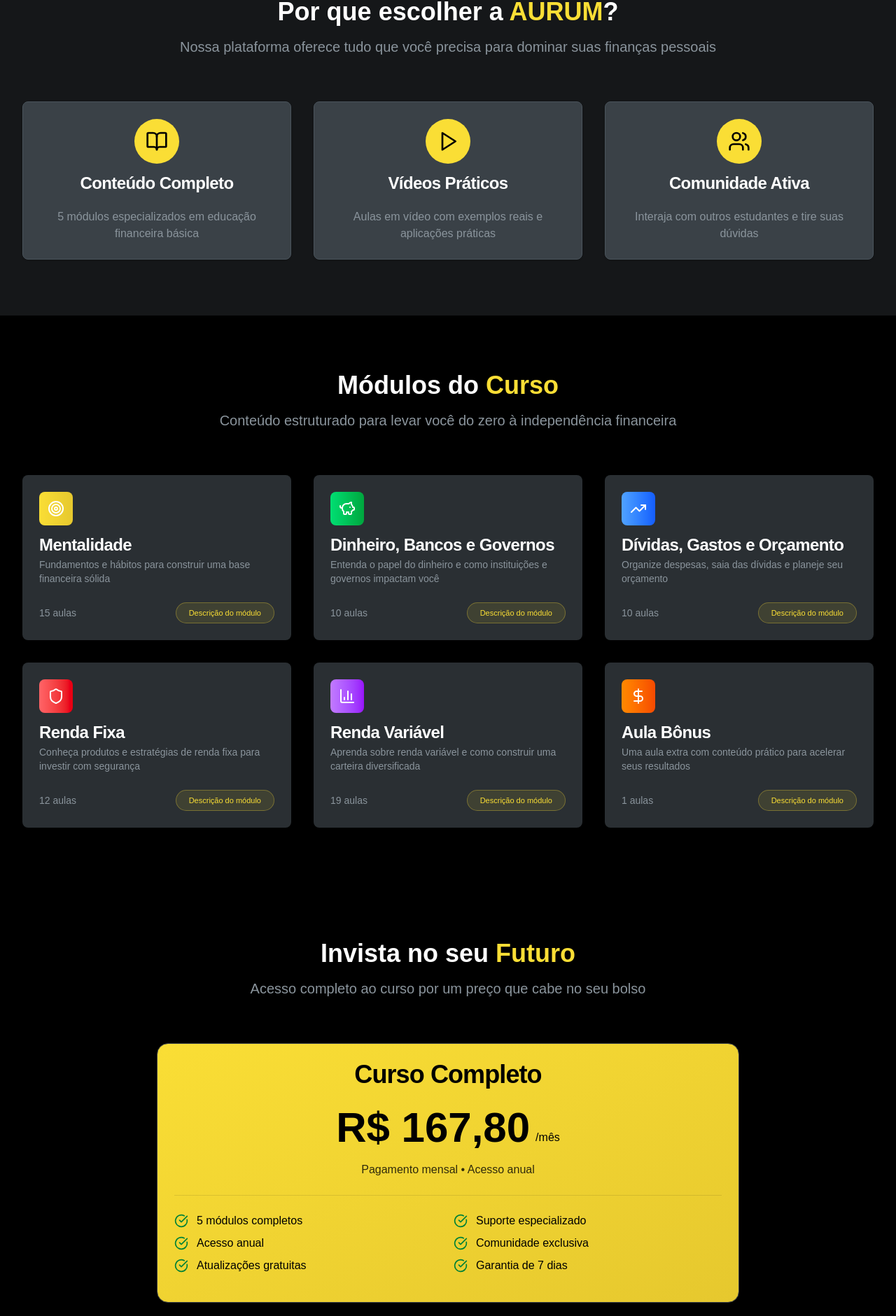
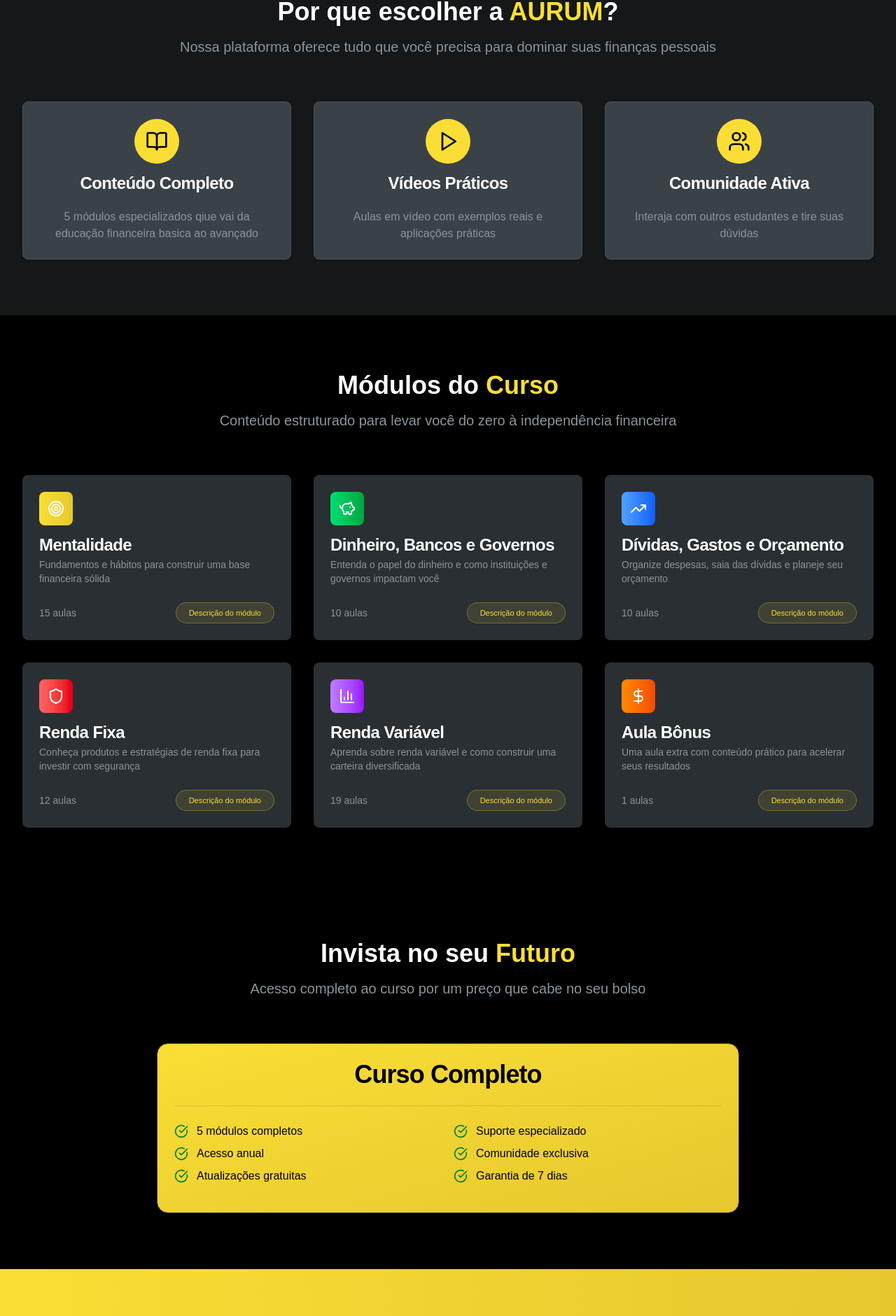
Before and after one commit to gustavo-gomess/AURUM, a Next.js app in the folder aurum-plataforma/: page / in a window 1280 px wide. Shown: the part 863-2744 px from the top of the page at 70% size. Built offline with nearby package versions, Linux system fonts and the light colour scheme.

Commit message:
Remove course pricing details from HomePage card for a streamlined design and focus on content.

```diff
--- a/aurum-plataforma/src/app/page.tsx
+++ b/aurum-plataforma/src/app/page.tsx
@@ -29,7 +29,7 @@
     {
       icon: BookOpen,
       title: "Conteúdo Completo",
-      description: "5 módulos especializados em educação financeira básica"
+      description: "5 módulos especializados qiue vai da educação financeira basica ao avançado"
     },
     {
       icon: Play,
@@ -383,11 +383,6 @@
           <Card className="bg-gradient-to-br from-yellow-400 to-yellow-600 text-black relative overflow-hidden rounded-2xl shadow-2xl ring-1 ring-black/10">
             <CardHeader className="text-center pb-6 pt-6">
               <CardTitle className="text-3xl lg:text-4xl font-bold">Curso Completo</CardTitle>
-              <div className="mt-5 flex items-end justify-center gap-2">
-                <span className="text-5xl lg:text-6xl font-bold">R$ 167,80</span>
-                <span className="text-base font-medium pb-1">/mês</span>
-              </div>
-              <p className="text-black/80 mt-3">Pagamento mensal • Acesso anual</p>
             </CardHeader>
 
             <CardContent className="space-y-6 pb-10">
```
